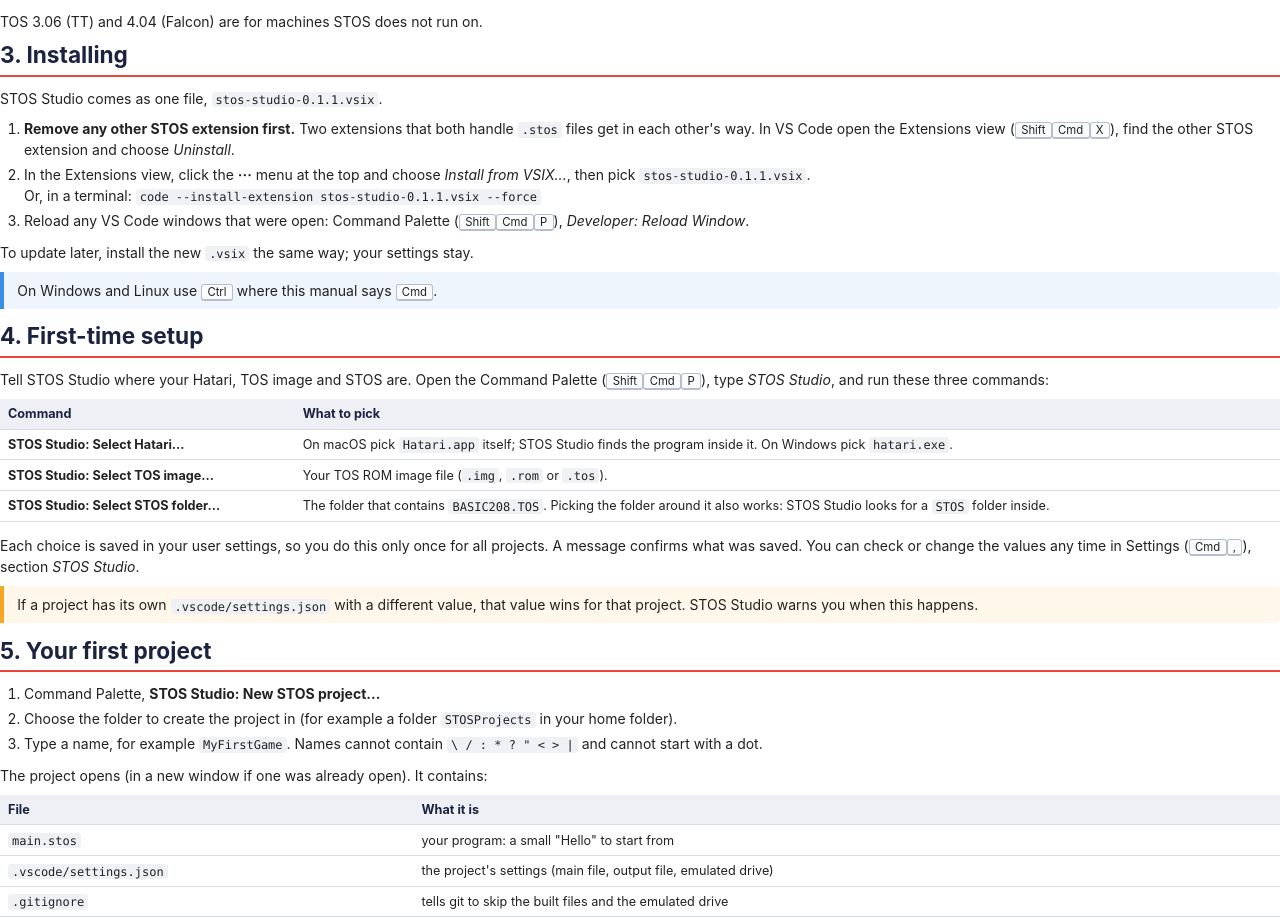
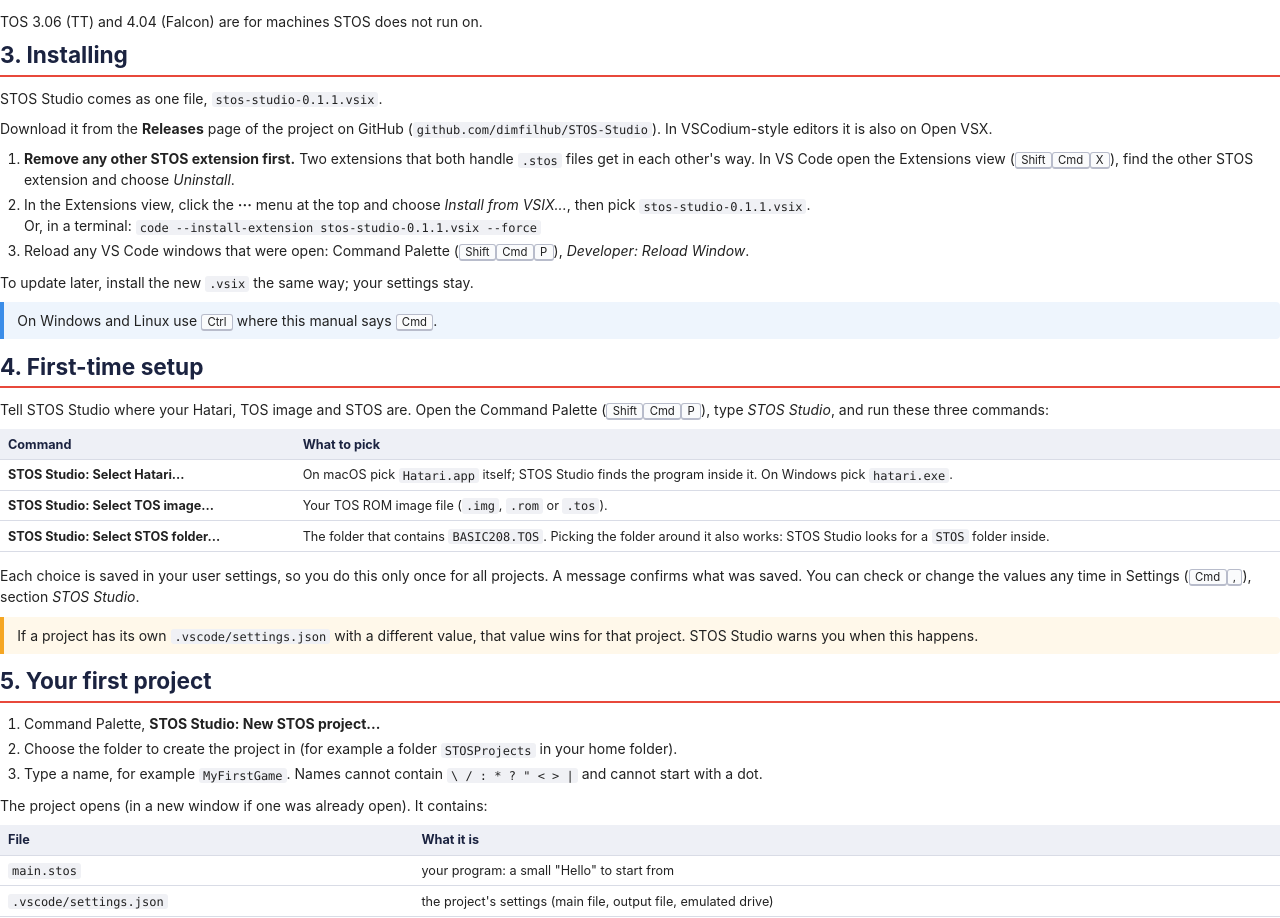
Before and after one commit to dimfilhub/STOS-Studio, a website: page docs/manual/manual.html in a window 1280 px wide. Shown: the part 2233-3151 px from the top of the page. Drawn offline with Linux system fonts and the light colour scheme; files whose address does not match are found by name.

Commit message:
Manual: say where to download the extension

```diff
--- a/docs/manual/manual.html
+++ b/docs/manual/manual.html
@@ -122,6 +122,8 @@
 <section>
   <h2>3. Installing</h2>
   <p>STOS Studio comes as one file, <code>stos-studio-0.1.1.vsix</code>.</p>
+  <p>Download it from the <b>Releases</b> page of the project on GitHub
+    (<code>github.com/dimfilhub/STOS-Studio</code>). In VSCodium-style editors it is also on Open VSX.</p>
   <ol>
     <li><b>Remove any other STOS extension first.</b> Two extensions that both handle <code>.stos</code> files get
       in each other's way. In VS Code open the Extensions view (<kbd>Shift</kbd><kbd>Cmd</kbd><kbd>X</kbd>), find
```
